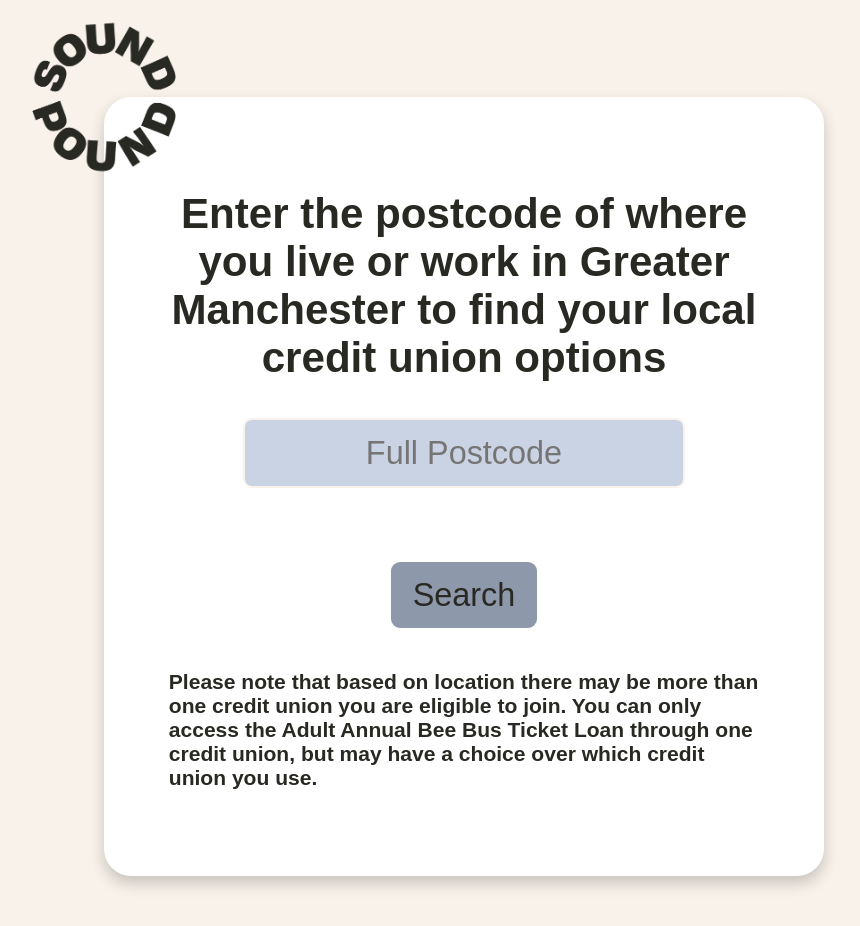
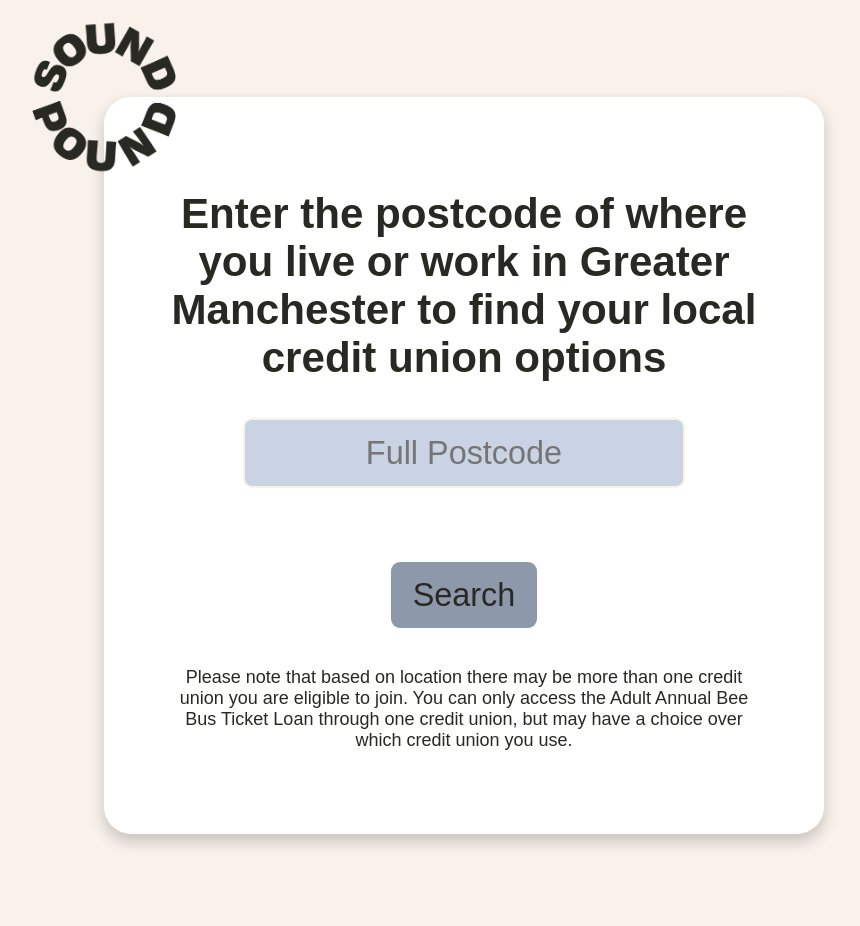
Before and after one commit to j-shohet/PostcodeLiason, a React (Vite) app: page / in a window 1280 px wide. Shown: the top 926 px of the page, without its empty margins (176-1036 px from the left). Built offline with nearby package versions, Linux system fonts and the light colour scheme.

Commit message:
CSS changes to text size and weight

```diff
--- a/src/App.css
+++ b/src/App.css
@@ -67,6 +67,12 @@
   text-align: center;
   margin-bottom: 36px; /* Increased from 20px */
   width: 100%;
+}
+
+h3 {
+  font-size: 1rem;
+  text-align: center;
+  font-weight: normal;
 }
 
 .input {
```
